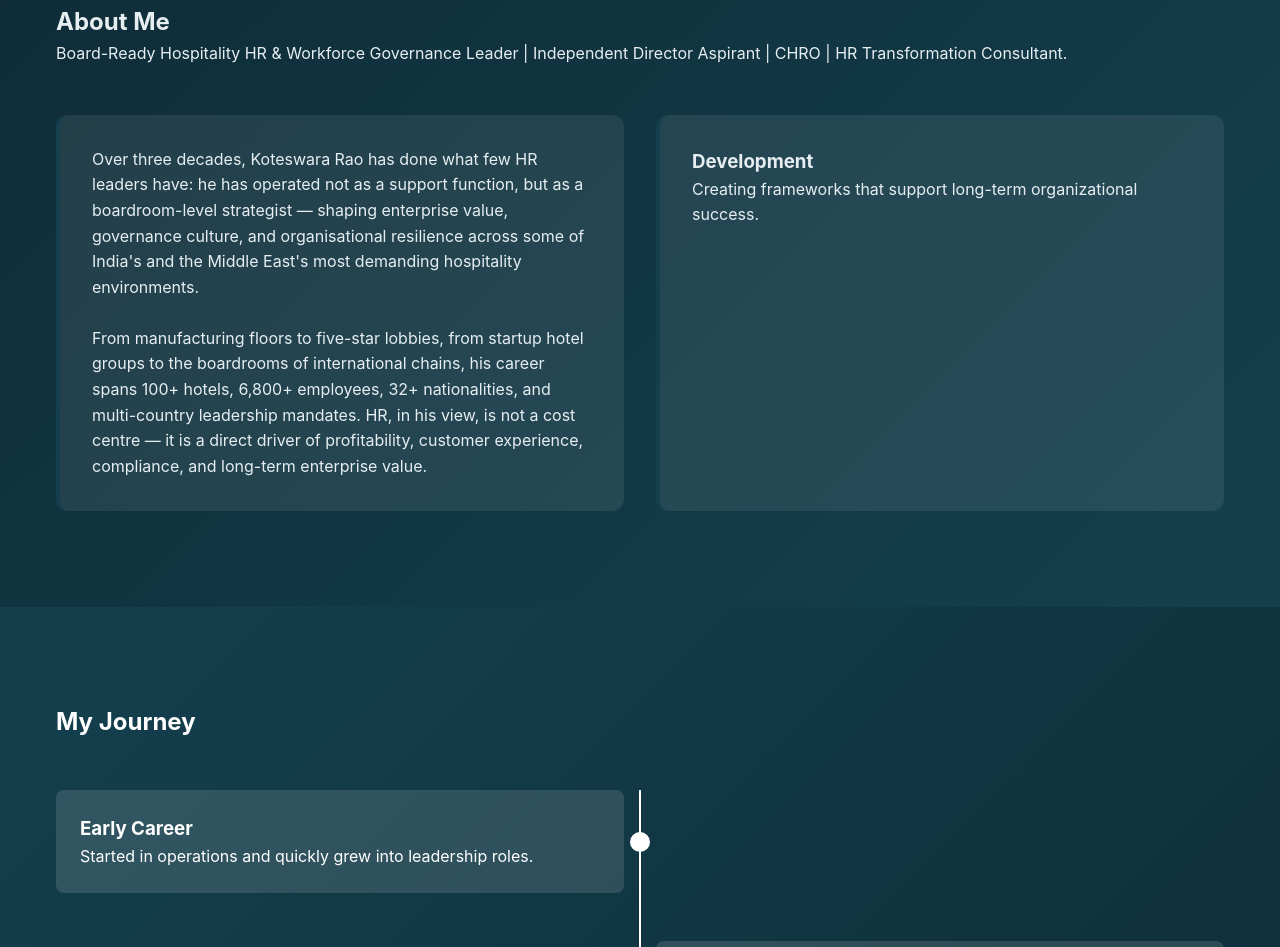
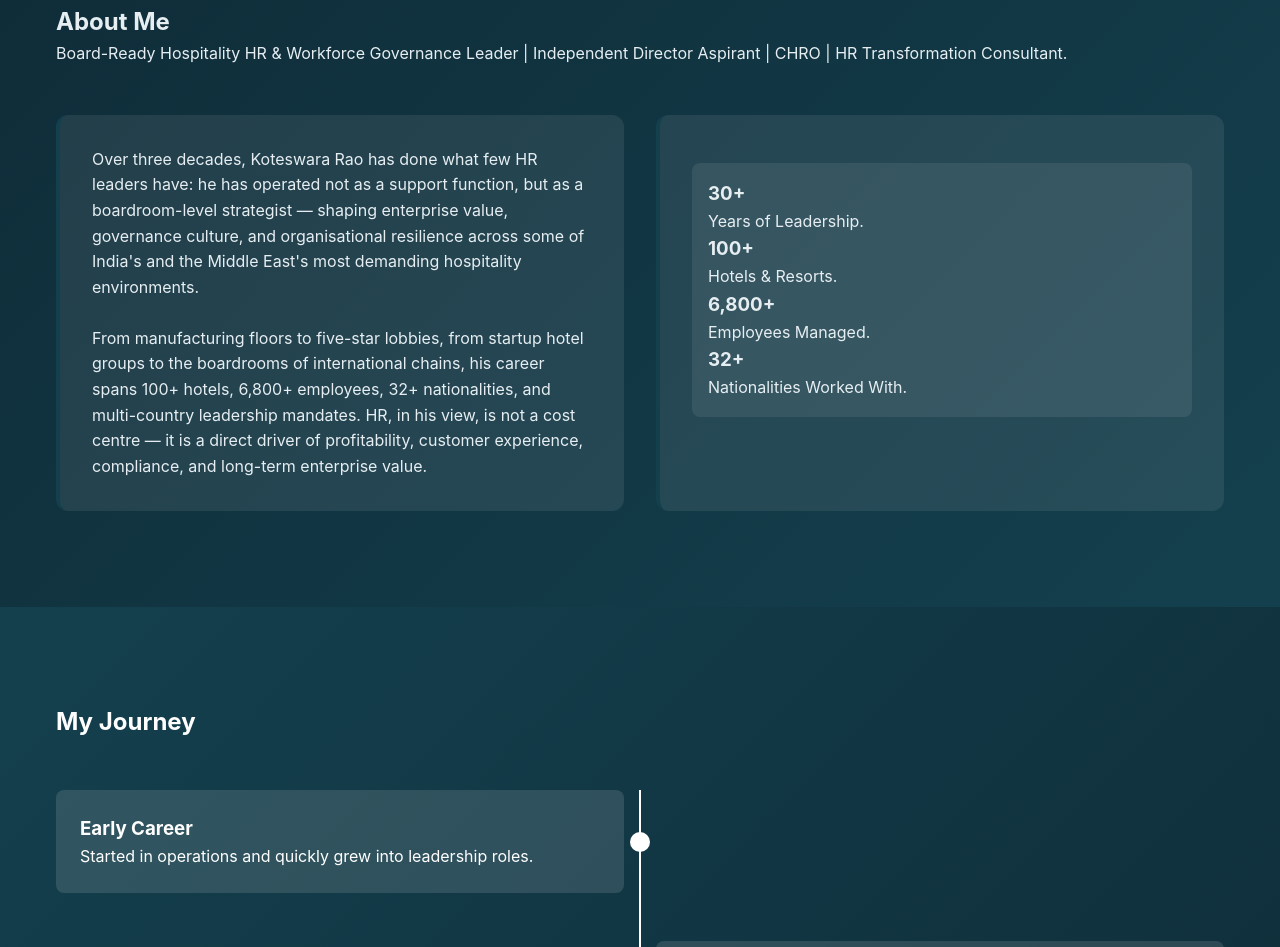
Before and after one commit to TSPraneeth/KR-Consultants, a website: page index.html in a window 1280 px wide. Shown: the part 801-1748 px from the top of the page. Drawn offline with Linux system fonts and the light colour scheme.

Commit message:
added about section

```diff
--- a/index.html
+++ b/index.html
@@ -68,8 +68,27 @@
                 </div>
 
                 <div class="about-card">
-                    <h3>Development</h3>
-                    <p>Creating frameworks that support long-term organizational success.</p>
+                    <div class="about-subcard">
+                        <div class="about-subcard1">
+                            <h3>30+</h3>
+                            <p>Years of Leadership.</p>
+                        </div>
+
+                        <div class="about-subcard2">
+                            <h3>100+</h3>
+                            <p>Hotels & Resorts.</p>
+                        </div>
+
+                        <div class="about-subcard3">
+                            <h3>6,800+</h3>
+                            <p>Employees Managed.</p>
+                        </div>
+
+                        <div class="about-subcard4">
+                            <h3>32+</h3>
+                            <p>Nationalities Worked With.</p>
+                        </div>
+                    </div>
                 </div>
             </div>
         </div>
--- a/scss/_sections.scss
+++ b/scss/_sections.scss
@@ -27,6 +27,7 @@
 }
 
 .about-grid,
+.about-subgrid,
 .expertise-grid,
 .services-grid,
 .stats-grid,
@@ -67,6 +68,13 @@
 
 .about-card {
     border-left: 4px solid var(--primary-color);
+}
+
+.about-subcard {
+    background-color: rgba(255,255,255,0.08);
+    padding: 1rem;
+    border-radius: 0.5rem;
+    margin-top: 1rem;
 }
 
 .about-card:hover,
```
Also changed, not shown: styles.css, 1 other file.
